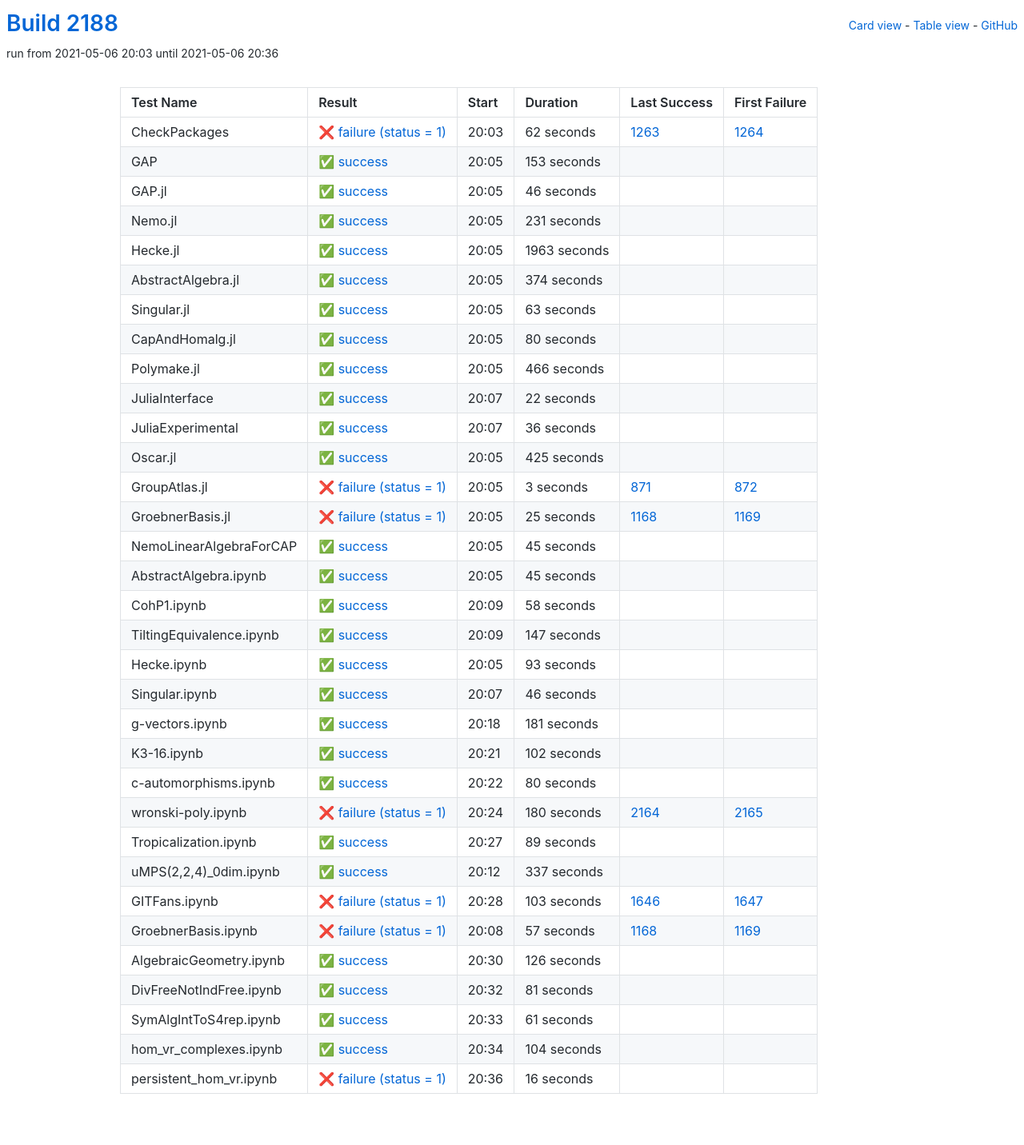
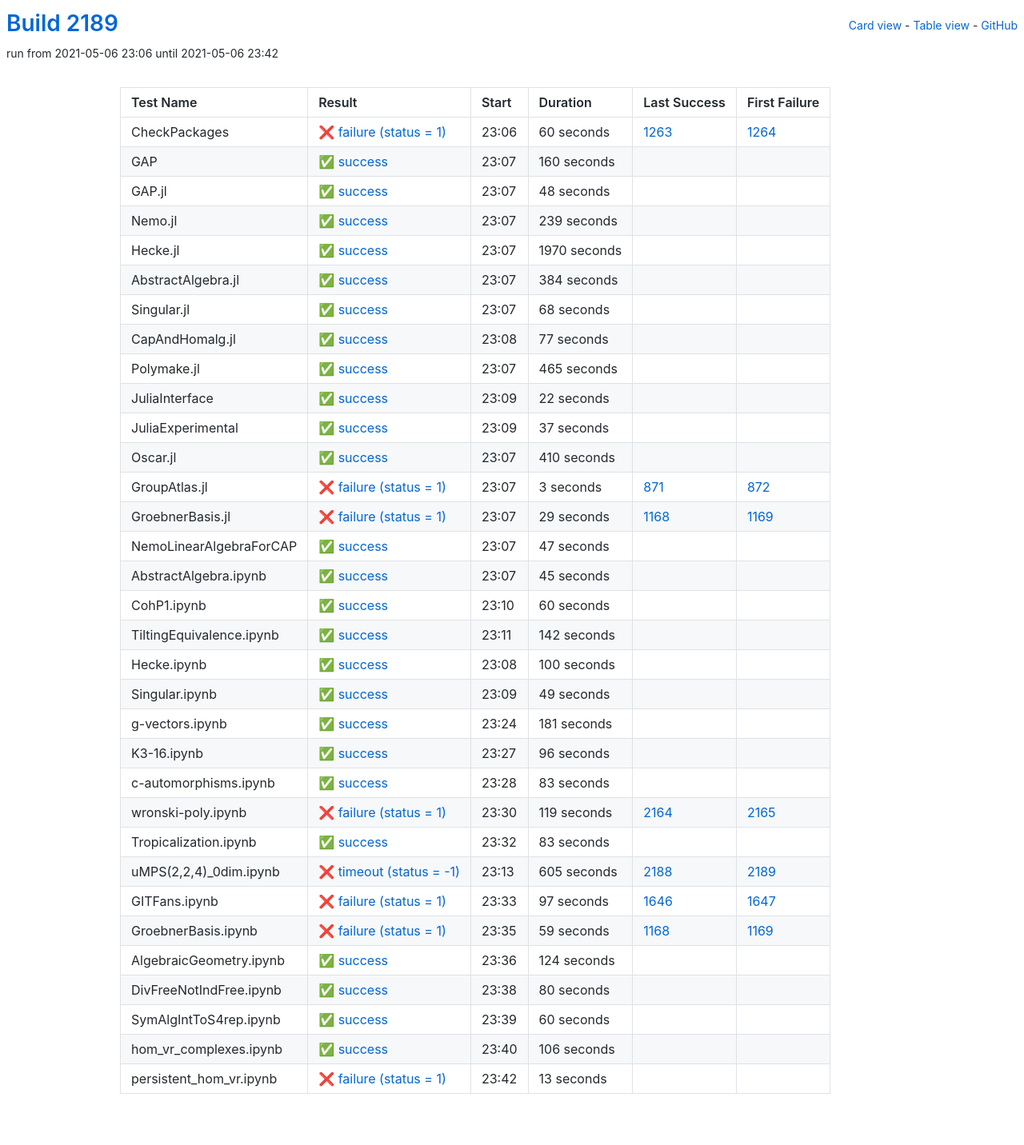
Before and after one commit to oscar-system/oscar-ci-status-stable, a Jekyll site: the page built from table.html, in a window 1280 px wide. Shown: the whole page at 80% size. Built offline with Jekyll 4.4.1, drawn with Linux system fonts in a browser that asks for light colours.

Commit message:
Build #2189

```diff
--- a/_data/ci.yml
+++ b/_data/ci.yml
@@ -1,6 +1,6 @@
 ---
-build: 2188
-build_url: https://oscarci.mathematik.uni-kl.de/job/oscar-stable/2188/
+build: 2189
+build_url: https://oscarci.mathematik.uni-kl.de/job/oscar-stable/2189/
 job: oscar-stable
 organization: oscar-system
 repo: oscar-ci-status-stable
@@ -8,116 +8,116 @@ repourl: https://github.com/oscar-system/oscar-ci-status-stable
 tests:
 - name: CheckPackages
   id: checkpackages
-  log: https://oscarci.mathematik.uni-kl.de/job/oscar-stable/2188/artifact/logs/build-2188/CheckPackages.log
-  start: 2021-05-06 20:03
+  log: https://oscarci.mathematik.uni-kl.de/job/oscar-stable/2189/artifact/logs/build-2189/CheckPackages.log
+  start: 2021-05-06 23:06
   success: false
   exitcode: 1
   status: failure
-  duration: 62
+  duration: 60
   last_success: 1263
   last_success_url: https://oscarci.mathematik.uni-kl.de/job/oscar-stable/1263/
   first_failure: 1264
   first_failure_url: https://oscarci.mathematik.uni-kl.de/job/oscar-stable/1264/
 - name: GAP
   id: gap
-  log: https://oscarci.mathematik.uni-kl.de/job/oscar-stable/2188/artifact/logs/build-2188/GAP.log
-  start: 2021-05-06 20:05
+  log: https://oscarci.mathematik.uni-kl.de/job/oscar-stable/2189/artifact/logs/build-2189/GAP.log
+  start: 2021-05-06 23:07
   success: true
   exitcode: 0
   status: success
-  duration: 153
+  duration: 160
   last_success: false
   last_success_url:
   first_failure: false
   first_failure_url:
 - name: GAP.jl
   id: gap-jl
-  log: https://oscarci.mathematik.uni-kl.de/job/oscar-stable/2188/artifact/logs/build-2188/GAP.jl.log
-  start: 2021-05-06 20:05
+  log: https://oscarci.mathematik.uni-kl.de/job/oscar-stable/2189/artifact/logs/build-2189/GAP.jl.log
+  start: 2021-05-06 23:07
   success: true
   exitcode: 0
   status: success
-  duration: 46
+  duration: 48
   last_success: false
   last_success_url:
   first_failure: false
   first_failure_url:
 - name: Nemo.jl
   id: nemo-jl
-  log: https://oscarci.mathematik.uni-kl.de/job/oscar-stable/2188/artifact/logs/build-2188/Nemo.jl.log
-  start: 2021-05-06 20:05
+  log: https://oscarci.mathematik.uni-kl.de/job/oscar-stable/2189/artifact/logs/build-2189/Nemo.jl.log
+  start: 2021-05-06 23:07
   success: true
   exitcode: 0
   status: success
-  duration: 231
+  duration: 239
   last_success: false
   last_success_url:
   first_failure: false
   first_failure_url:
 - name: Hecke.jl
   id: hecke-jl
-  log: https://oscarci.mathematik.uni-kl.de/job/oscar-stable/2188/artifact/logs/build-2188/Hecke.jl.log
-  start: 2021-05-06 20:05
+  log: https://oscarci.mathematik.uni-kl.de/job/oscar-stable/2189/artifact/logs/build-2189/Hecke.jl.log
+  start: 2021-05-06 23:07
   success: true
   exitcode: 0
   status: success
-  duration: 1963
+  duration: 1970
   last_success: false
   last_success_url:
   first_failure: false
   first_failure_url:
 - name: AbstractAlgebra.jl
   id: abstractalgebra-jl
-  log: https://oscarci.mathematik.uni-kl.de/job/oscar-stable/2188/artifact/logs/build-2188/AbstractAlgebra.jl.log
-  start: 2021-05-06 20:05
+  log: https://oscarci.mathematik.uni-kl.de/job/oscar-stable/2189/artifact/logs/build-2189/AbstractAlgebra.jl.log
+  start: 2021-05-06 23:07
   success: true
   exitcode: 0
   status: success
-  duration: 374
+  duration: 384
   last_success: false
   last_success_url:
   first_failure: false
   first_failure_url:
 - name: Singular.jl
   id: singular-jl
-  log: https://oscarci.mathematik.uni-kl.de/job/oscar-stable/2188/artifact/logs/build-2188/Singular.jl.log
-  start: 2021-05-06 20:05
+  log: https://oscarci.mathematik.uni-kl.de/job/oscar-stable/2189/artifact/logs/build-2189/Singular.jl.log
+  start: 2021-05-06 23:07
   success: true
   exitcode: 0
   status: success
-  duration: 63
+  duration: 68
   last_success: false
   last_success_url:
   first_failure: false
   first_failure_url:
 - name: CapAndHomalg.jl
   id: capandhomalg-jl
-  log: https://oscarci.mathematik.uni-kl.de/job/oscar-stable/2188/artifact/logs/build-2188/CapAndHomalg.jl.log
-  start: 2021-05-06 20:05
+  log: https://oscarci.mathematik.uni-kl.de/job/oscar-stable/2189/artifact/logs/build-2189/CapAndHomalg.jl.log
+  start: 2021-05-06 23:08
   success: true
   exitcode: 0
   status: success
-  duration: 80
+  duration: 77
   last_success: false
   last_success_url:
   first_failure: false
   first_failure_url:
 - name: Polymake.jl
   id: polymake-jl
-  log: https://oscarci.mathematik.uni-kl.de/job/oscar-stable/2188/artifact/logs/build-2188/Polymake.jl.log
-  start: 2021-05-06 20:05
+  log: https://oscarci.mathematik.uni-kl.de/job/oscar-stable/2189/artifact/logs/build-2189/Polymake.jl.log
+  start: 2021-05-06 23:07
   success: true
   exitcode: 0
   status: success
-  duration: 466
+  duration: 465
   last_success: false
   last_success_url:
   first_failure: false
   first_failure_url:
 - name: JuliaInterface
   id: juliainterface
-  log: https://oscarci.mathematik.uni-kl.de/job/oscar-stable/2188/artifact/logs/build-2188/JuliaInterface.log
-  start: 2021-05-06 20:07
+  log: https://oscarci.mathematik.uni-kl.de/job/oscar-stable/2189/artifact/logs/build-2189/JuliaInterface.log
+  start: 2021-05-06 23:09
   success: true
   exitcode: 0
   status: success
@@ -128,32 +128,32 @@ tests:
   first_failure_url:
 - name: JuliaExperimental
   id: juliaexperimental
-  log: https://oscarci.mathematik.uni-kl.de/job/oscar-stable/2188/artifact/logs/build-2188/JuliaExperimental.log
-  start: 2021-05-06 20:07
+  log: https://oscarci.mathematik.uni-kl.de/job/oscar-stable/2189/artifact/logs/build-2189/JuliaExperimental.log
+  start: 2021-05-06 23:09
   success: true
   exitcode: 0
   status: success
-  duration: 36
+  duration: 37
   last_success: false
   last_success_url:
   first_failure: false
   first_failure_url:
 - name: Oscar.jl
   id: oscar-jl
-  log: https://oscarci.mathematik.uni-kl.de/job/oscar-stable/2188/artifact/logs/build-2188/Oscar.jl.log
-  start: 2021-05-06 20:05
+  log: https://oscarci.mathematik.uni-kl.de/job/oscar-stable/2189/artifact/logs/build-2189/Oscar.jl.log
+  start: 2021-05-06 23:07
   success: true
   exitcode: 0
   status: success
-  duration: 425
+  duration: 410
   last_success: false
   last_success_url:
   first_failure: false
   first_failure_url:
 - name: GroupAtlas.jl
   id: groupatlas-jl
-  log: https://oscarci.mathematik.uni-kl.de/job/oscar-stable/2188/artifact/logs/build-2188/GroupAtlas.jl.log
-  start: 2021-05-06 20:05
+  log: https://oscarci.mathematik.uni-kl.de/job/oscar-stable/2189/artifact/logs/build-2189/GroupAtlas.jl.log
+  start: 2021-05-06 23:07
   success: false
   exitcode: 1
   status: failure
@@ -164,32 +164,32 @@ tests:
   first_failure_url: https://oscarci.mathematik.uni-kl.de/job/oscar-stable/872/
 - name: GroebnerBasis.jl
   id: groebnerbasis-jl
-  log: https://oscarci.mathematik.uni-kl.de/job/oscar-stable/2188/artifact/logs/build-2188/GroebnerBasis.jl.log
-  start: 2021-05-06 20:05
+  log: https://oscarci.mathematik.uni-kl.de/job/oscar-stable/2189/artifact/logs/build-2189/GroebnerBasis.jl.log
+  start: 2021-05-06 23:07
   success: false
   exitcode: 1
   status: failure
-  duration: 25
+  duration: 29
   last_success: 1168
   last_success_url: https://oscarci.mathematik.uni-kl.de/job/oscar-stable/1168/
   first_failure: 1169
   first_failure_url: https://oscarci.mathematik.uni-kl.de/job/oscar-stable/1169/
 - name: NemoLinearAlgebraForCAP
   id: nemolinearalgebraforcap
-  log: https://oscarci.mathematik.uni-kl.de/job/oscar-stable/2188/artifact/logs/build-2188/NemoLinearAlgebraForCAP.log
-  start: 2021-05-06 20:05
+  log: https://oscarci.mathematik.uni-kl.de/job/oscar-stable/2189/artifact/logs/build-2189/NemoLinearAlgebraForCAP.log
+  start: 2021-05-06 23:07
   success: true
   exitcode: 0
   status: success
-  duration: 45
+  duration: 47
   last_success: false
   last_success_url:
   first_failure: false
   first_failure_url:
 - name: AbstractAlgebra.ipynb
   id: abstractalgebra-ipynb
-  log: https://oscarci.mathematik.uni-kl.de/job/oscar-stable/2188/artifact/logs/build-2188/AbstractAlgebra.ipynb.log
-  start: 2021-05-06 20:05
+  log: https://oscarci.mathematik.uni-kl.de/job/oscar-stable/2189/artifact/logs/build-2189/AbstractAlgebra.ipynb.log
+  start: 2021-05-06 23:07
   success: true
   exitcode: 0
   status: success
@@ -200,56 +200,56 @@ tests:
   first_failure_url:
 - name: CohP1.ipynb
   id: cohp1-ipynb
-  log: https://oscarci.mathematik.uni-kl.de/job/oscar-stable/2188/artifact/logs/build-2188/CohP1.ipynb.log
-  start: 2021-05-06 20:09
+  log: https://oscarci.mathematik.uni-kl.de/job/oscar-stable/2189/artifact/logs/build-2189/CohP1.ipynb.log
+  start: 2021-05-06 23:10
   success: true
   exitcode: 0
   status: success
-  duration: 58
+  duration: 60
   last_success: false
   last_success_url:
   first_failure: false
   first_failure_url:
 - name: TiltingEquivalence.ipynb
   id: tiltingequivalence-ipynb
-  log: https://oscarci.mathematik.uni-kl.de/job/oscar-stable/2188/artifact/logs/build-2188/TiltingEquivalence.ipynb.log
-  start: 2021-05-06 20:09
+  log: https://oscarci.mathematik.uni-kl.de/job/oscar-stable/2189/artifact/logs/build-2189/TiltingEquivalence.ipynb.log
+  start: 2021-05-06 23:11
   success: true
   exitcode: 0
   status: success
-  duration: 147
+  duration: 142
   last_success: false
   last_success_url:
   first_failure: false
   first_failure_url:
 - name: Hecke.ipynb
   id: hecke-ipynb
-  log: https://oscarci.mathematik.uni-kl.de/job/oscar-stable/2188/artifact/logs/build-2188/Hecke.ipynb.log
-  start: 2021-05-06 20:05
+  log: https://oscarci.mathematik.uni-kl.de/job/oscar-stable/2189/artifact/logs/build-2189/Hecke.ipynb.log
+  start: 2021-05-06 23:08
   success: true
   exitcode: 0
   status: success
-  duration: 93
+  duration: 100
   last_success: false
   last_success_url:
   first_failure: false
   first_failure_url:
 - name: Singular.ipynb
   id: singular-ipynb
-  log: https://oscarci.mathematik.uni-kl.de/job/oscar-stable/2188/artifact/logs/build-2188/Singular.ipynb.log
-  start: 2021-05-06 20:07
+  log: https://oscarci.mathematik.uni-kl.de/job/oscar-stable/2189/artifact/logs/build-2189/Singular.ipynb.log
+  start: 2021-05-06 23:09
   success: true
   exitcode: 0
   status: success
-  duration: 46
+  duration: 49
   last_success: false
   last_success_url:
   first_failure: false
   first_failure_url:
 - name: g-vectors.ipynb
   id: g-vectors-ipynb
-  log: https://oscarci.mathematik.uni-kl.de/job/oscar-stable/2188/artifact/logs/build-2188/g-vectors.ipynb.log
-  start: 2021-05-06 20:18
+  log: https://oscarci.mathematik.uni-kl.de/job/oscar-stable/2189/artifact/logs/build-2189/g-vectors.ipynb.log
+  start: 2021-05-06 23:24
   success: true
   exitcode: 0
   status: success
@@ -260,20 +260,104 @@ tests:
   first_failure_url:
 - name: K3-16.ipynb
   id: k3-16-ipynb
-  log: https://oscarci.mathematik.uni-kl.de/job/oscar-stable/2188/artifact/logs/build-2188/K3-16.ipynb.log
-  start: 2021-05-06 20:21
+  log: https://oscarci.mathematik.uni-kl.de/job/oscar-stable/2189/artifact/logs/build-2189/K3-16.ipynb.log
+  start: 2021-05-06 23:27
   success: true
   exitcode: 0
   status: success
-  duration: 102
+  duration: 96
   last_success: false
   last_success_url:
   first_failure: false
   first_failure_url:
 - name: c-automorphisms.ipynb
   id: c-automorphisms-ipynb
-  log: https://oscarci.mathematik.uni-kl.de/job/oscar-stable/2188/artifact/logs/build-2188/c-automorphisms.ipynb.log
-  start: 2021-05-06 20:22
+  log: https://oscarci.mathematik.uni-kl.de/job/oscar-stable/2189/artifact/logs/build-2189/c-automorphisms.ipynb.log
+  start: 2021-05-06 23:28
+  success: true
+  exitcode: 0
+  status: success
+  duration: 83
+  last_success: false
+  last_success_url:
+  first_failure: false
+  first_failure_url:
+- name: wronski-poly.ipynb
+  id: wronski-poly-ipynb
+  log: https://oscarci.mathematik.uni-kl.de/job/oscar-stable/2189/artifact/logs/build-2189/wronski-poly.ipynb.log
+  start: 2021-05-06 23:30
+  success: false
+  exitcode: 1
+  status: failure
+  duration: 119
+  last_success: 2164
+  last_success_url: https://oscarci.mathematik.uni-kl.de/job/oscar-stable/2164/
+  first_failure: 2165
+  first_failure_url: https://oscarci.mathematik.uni-kl.de/job/oscar-stable/2165/
+- name: Tropicalization.ipynb
+  id: tropicalization-ipynb
+  log: https://oscarci.mathematik.uni-kl.de/job/oscar-stable/2189/artifact/logs/build-2189/Tropicalization.ipynb.log
+  start: 2021-05-06 23:32
+  success: true
+  exitcode: 0
+  status: success
+  duration: 83
+  last_success: false
+  last_success_url:
+  first_failure: false
+  first_failure_url:
+- name: uMPS(2,2,4)_0dim.ipynb
+  id: umps-2-2-4-0dim-ipynb
+  log: https://oscarci.mathematik.uni-kl.de/job/oscar-stable/2189/artifact/logs/build-2189/uMPS-2-2-4-_0dim.ipynb.log
+  start: 2021-05-06 23:13
+  success: false
+  exitcode: -1
+  status: timeout
+  duration: 605
+  last_success: 2188
+  last_success_url: https://oscarci.mathematik.uni-kl.de/job/oscar-stable/2188/
+  first_failure: 2189
+  first_failure_url: https://oscarci.mathematik.uni-kl.de/job/oscar-stable/2189/
+- name: GITFans.ipynb
+  id: gitfans-ipynb
+  log: https://oscarci.mathematik.uni-kl.de/job/oscar-stable/2189/artifact/logs/build-2189/GITFans.ipynb.log
+  start: 2021-05-06 23:33
+  success: false
+  exitcode: 1
+  status: failure
+  duration: 97
+  last_success: 1646
+  last_success_url: https://oscarci.mathematik.uni-kl.de/job/oscar-stable/1646/
+  first_failure: 1647
+  first_failure_url: https://oscarci.mathematik.uni-kl.de/job/oscar-stable/1647/
+- name: GroebnerBasis.ipynb
+  id: groebnerbasis-ipynb
+  log: https://oscarci.mathematik.uni-kl.de/job/oscar-stable/2189/artifact/logs/build-2189/GroebnerBasis.ipynb.log
+  start: 2021-05-06 23:35
+  success: false
+  exitcode: 1
+  status: failure
+  duration: 59
+  last_success: 1168
+  last_success_url: https://oscarci.mathematik.uni-kl.de/job/oscar-stable/1168/
+  first_failure: 1169
+  first_failure_url: https://oscarci.mathematik.uni-kl.de/job/oscar-stable/1169/
+- name: AlgebraicGeometry.ipynb
+  id: algebraicgeometry-ipynb
+  log: https://oscarci.mathematik.uni-kl.de/job/oscar-stable/2189/artifact/logs/build-2189/AlgebraicGeometry.ipynb.log
+  start: 2021-05-06 23:36
+  success: true
+  exitcode: 0
+  status: success
+  duration: 124
+  last_success: false
+  last_success_url:
+  first_failure: false
+  first_failure_url:
+- name: DivFreeNotIndFree.ipynb
+  id: divfreenotindfree-ipynb
+  log: https://oscarci.mathematik.uni-kl.de/job/oscar-stable/2189/artifact/logs/build-2189/DivFreeNotIndFree.ipynb.log
+  start: 2021-05-06 23:38
   success: true
   exitcode: 0
   status: success
@@ -282,122 +366,38 @@ tests:
   last_success_url:
   first_failure: false
   first_failure_url:
-- name: wronski-poly.ipynb
-  id: wronski-poly-ipynb
-  log: https://oscarci.mathematik.uni-kl.de/job/oscar-stable/2188/artifact/logs/build-2188/wronski-poly.ipynb.log
-  start: 2021-05-06 20:24
-  success: false
-  exitcode: 1
-  status: failure
-  duration: 180
-  last_success: 2164
-  last_success_url: https://oscarci.mathematik.uni-kl.de/job/oscar-stable/2164/
-  first_failure: 2165
-  first_failure_url: https://oscarci.mathematik.uni-kl.de/job/oscar-stable/2165/
-- name: Tropicalization.ipynb
-  id: tropicalization-ipynb
-  log: https://oscarci.mathematik.uni-kl.de/job/oscar-stable/2188/artifact/logs/build-2188/Tropicalization.ipynb.log
-  start: 2021-05-06 20:27
+- name: SymAlgIntToS4rep.ipynb
+  id: symalginttos4rep-ipynb
+  log: https://oscarci.mathematik.uni-kl.de/job/oscar-stable/2189/artifact/logs/build-2189/SymAlgIntToS4rep.ipynb.log
+  start: 2021-05-06 23:39
   success: true
   exitcode: 0
   status: success
-  duration: 89
-  last_success: false
-  last_success_url:
-  first_failure: false
-  first_failure_url:
-- name: uMPS(2,2,4)_0dim.ipynb
-  id: umps-2-2-4-0dim-ipynb
-  log: https://oscarci.mathematik.uni-kl.de/job/oscar-stable/2188/artifact/logs/build-2188/uMPS-2-2-4-_0dim.ipynb.log
-  start: 2021-05-06 20:12
-  success: true
-  exitcode: 0
-  status: success
-  duration: 337
-  last_success: false
-  last_success_url:
-  first_failure: false
-  first_failure_url:
-- name: GITFans.ipynb
-  id: gitfans-ipynb
-  log: https://oscarci.mathematik.uni-kl.de/job/oscar-stable/2188/artifact/logs/build-2188/GITFans.ipynb.log
-  start: 2021-05-06 20:28
-  success: false
-  exitcode: 1
-  status: failure
-  duration: 103
-  last_success: 1646
-  last_success_url: https://oscarci.mathematik.uni-kl.de/job/oscar-stable/1646/
-  first_failure: 1647
-  first_failure_url: https://oscarci.mathematik.uni-kl.de/job/oscar-stable/1647/
-- name: GroebnerBasis.ipynb
-  id: groebnerbasis-ipynb
-  log: https://oscarci.mathematik.uni-kl.de/job/oscar-stable/2188/artifact/logs/build-2188/GroebnerBasis.ipynb.log
-  start: 2021-05-06 20:08
-  success: false
-  exitcode: 1
-  status: failure
-  duration: 57
-  last_success: 1168
-  last_success_url: https://oscarci.mathematik.uni-kl.de/job/oscar-stable/1168/
-  first_failure: 1169
-  first_failure_url: https://oscarci.mathematik.uni-kl.de/job/oscar-stable/1169/
-- name: AlgebraicGeometry.ipynb
-  id: algebraicgeometry-ipynb
-  log: https://oscarci.mathematik.uni-kl.de/job/oscar-stable/2188/artifact/logs/build-2188/AlgebraicGeometry.ipynb.log
-  start: 2021-05-06 20:30
-  success: true
-  exitcode: 0
-  status: success
-  duration: 126
-  last_success: false
-  last_success_url:
-  first_failure: false
-  first_failure_url:
-- name: DivFreeNotIndFree.ipynb
-  id: divfreenotindfree-ipynb
-  log: https://oscarci.mathematik.uni-kl.de/job/oscar-stable/2188/artifact/logs/build-2188/DivFreeNotIndFree.ipynb.log
-  start: 2021-05-06 20:32
-  success: true
-  exitcode: 0
-  status: success
-  duration: 81
-  last_success: false
-  last_success_url:
-  first_failure: false
-  first_failure_url:
-- name: SymAlgIntToS4rep.ipynb
-  id: symalginttos4rep-ipynb
-  log: https://oscarci.mathematik.uni-kl.de/job/oscar-stable/2188/artifact/logs/build-2188/SymAlgIntToS4rep.ipynb.log
-  start: 2021-05-06 20:33
-  success: true
-  exitcode: 0
-  status: success
-  duration: 61
+  duration: 60
   last_success: false
   last_success_url:
   first_failure: false
   first_failure_url:
 - name: hom_vr_complexes.ipynb
   id: hom-vr-complexes-ipynb
-  log: https://oscarci.mathematik.uni-kl.de/job/oscar-stable/2188/artifact/logs/build-2188/hom_vr_complexes.ipynb.log
-  start: 2021-05-06 20:34
+  log: https://oscarci.mathematik.uni-kl.de/job/oscar-stable/2189/artifact/logs/build-2189/hom_vr_complexes.ipynb.log
+  start: 2021-05-06 23:40
   success: true
   exitcode: 0
   status: success
-  duration: 104
+  duration: 106
   last_success: false
   last_success_url:
   first_failure: false
   first_failure_url:
 - name: persistent_hom_vr.ipynb
   id: persistent-hom-vr-ipynb
-  log: https://oscarci.mathematik.uni-kl.de/job/oscar-stable/2188/artifact/logs/build-2188/persistent_hom_vr.ipynb.log
-  start: 2021-05-06 20:36
+  log: https://oscarci.mathematik.uni-kl.de/job/oscar-stable/2189/artifact/logs/build-2189/persistent_hom_vr.ipynb.log
+  start: 2021-05-06 23:42
   success: false
   exitcode: 1
   status: failure
-  duration: 16
+  duration: 13
   last_success: false
   last_success_url:
   first_failure: false
```
Also changed, not shown: README.md.
